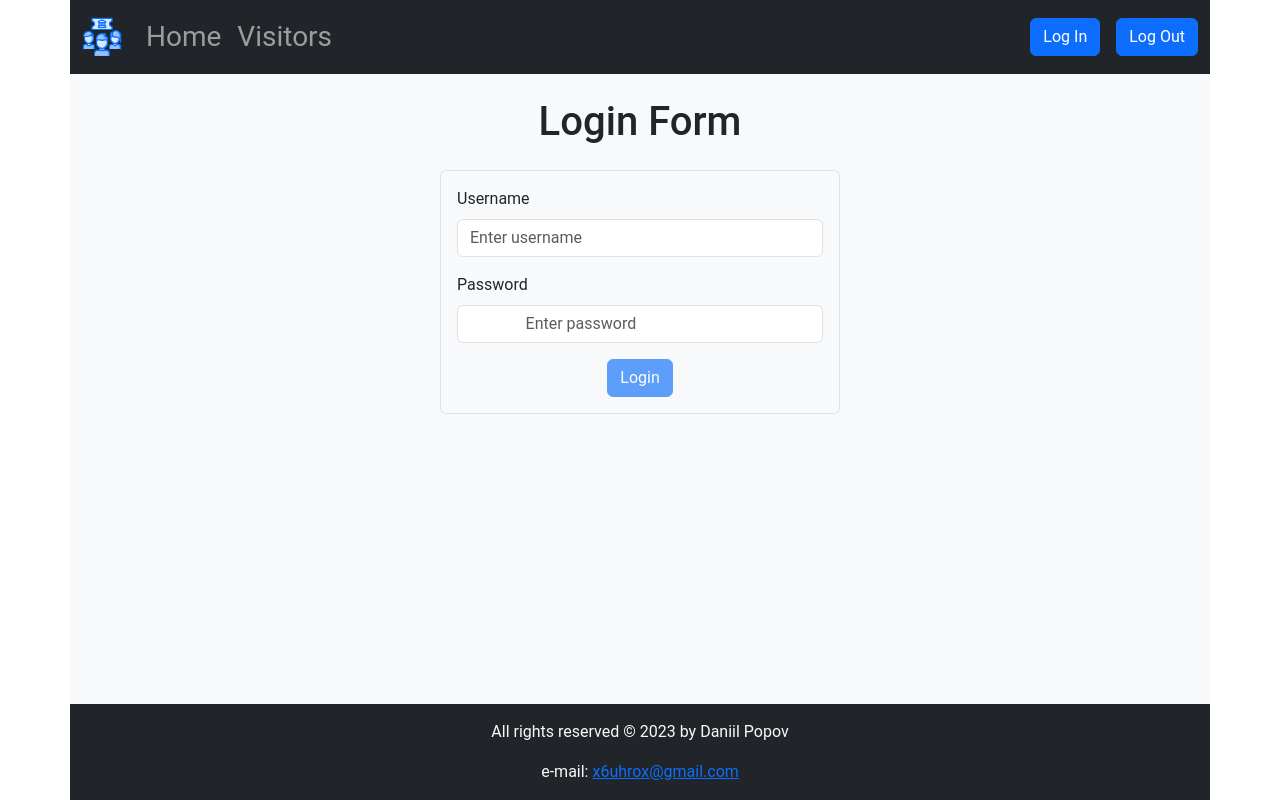
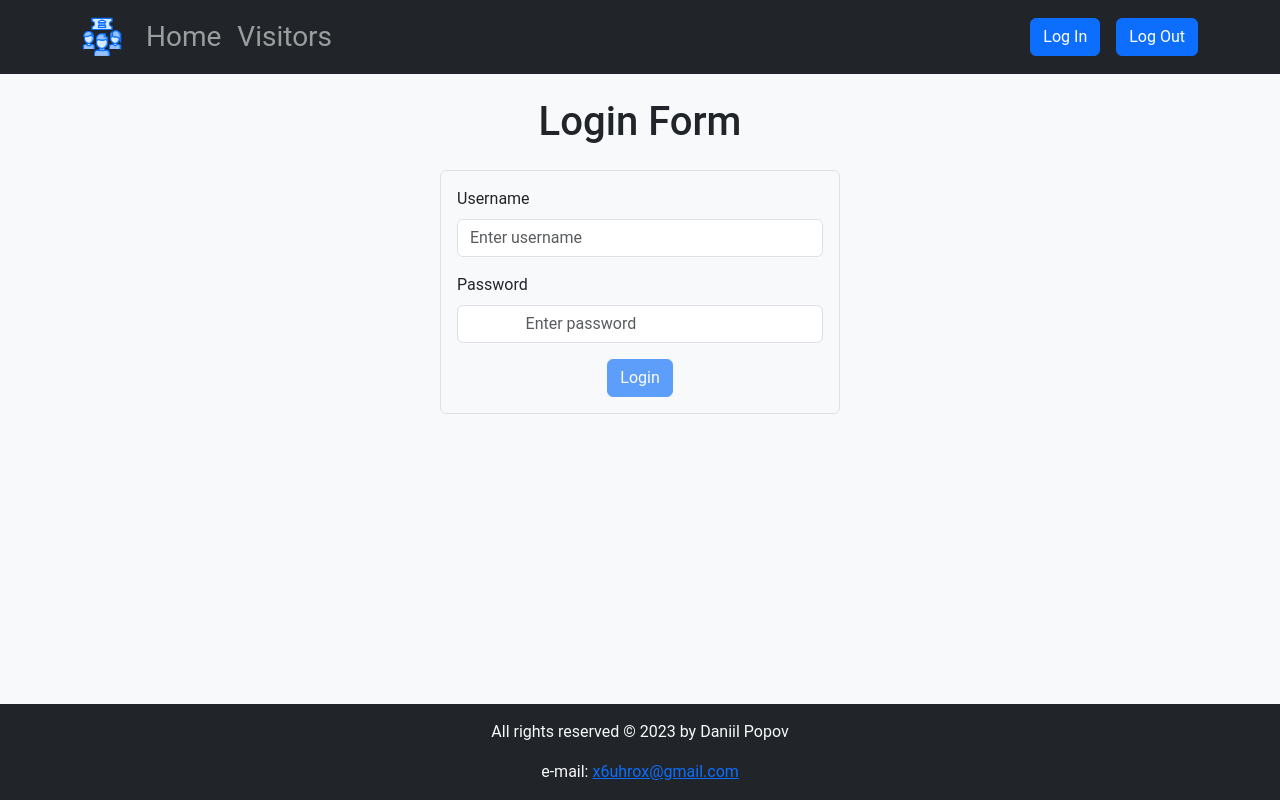
Before and after one commit to DaniilPopov0809/tech-task-visitors-frontend, a React (Create React App) app: page /tech-task-visitors-frontend/login in a window 1280 px wide. Built offline with nearby package versions, Linux system fonts and the light colour scheme.

Commit message:
FIX: container

```diff
--- a/src/components/Layout/Layout.js
+++ b/src/components/Layout/Layout.js
@@ -2,11 +2,10 @@ import Header from "../Header/Header";
 import Footer from "../Footer/Footer";
 import { Suspense } from "react";
 import { Outlet } from "react-router-dom";
-import { Container } from "react-bootstrap";
 
 const Layout = () => {
   return (
-    <Container className="p-0 min-vh-100 d-flex flex-column">
+    <div className="p-0 min-vh-100 d-flex flex-column">
       <Header />
       <main className="bg-light text-center text-dark flex-grow-1">
         <Suspense>
@@ -14,7 +13,7 @@ const Layout = () => {
         </Suspense>
       </main>
       <Footer />
-    </Container>
+    </div>
   );
 };
 
```
